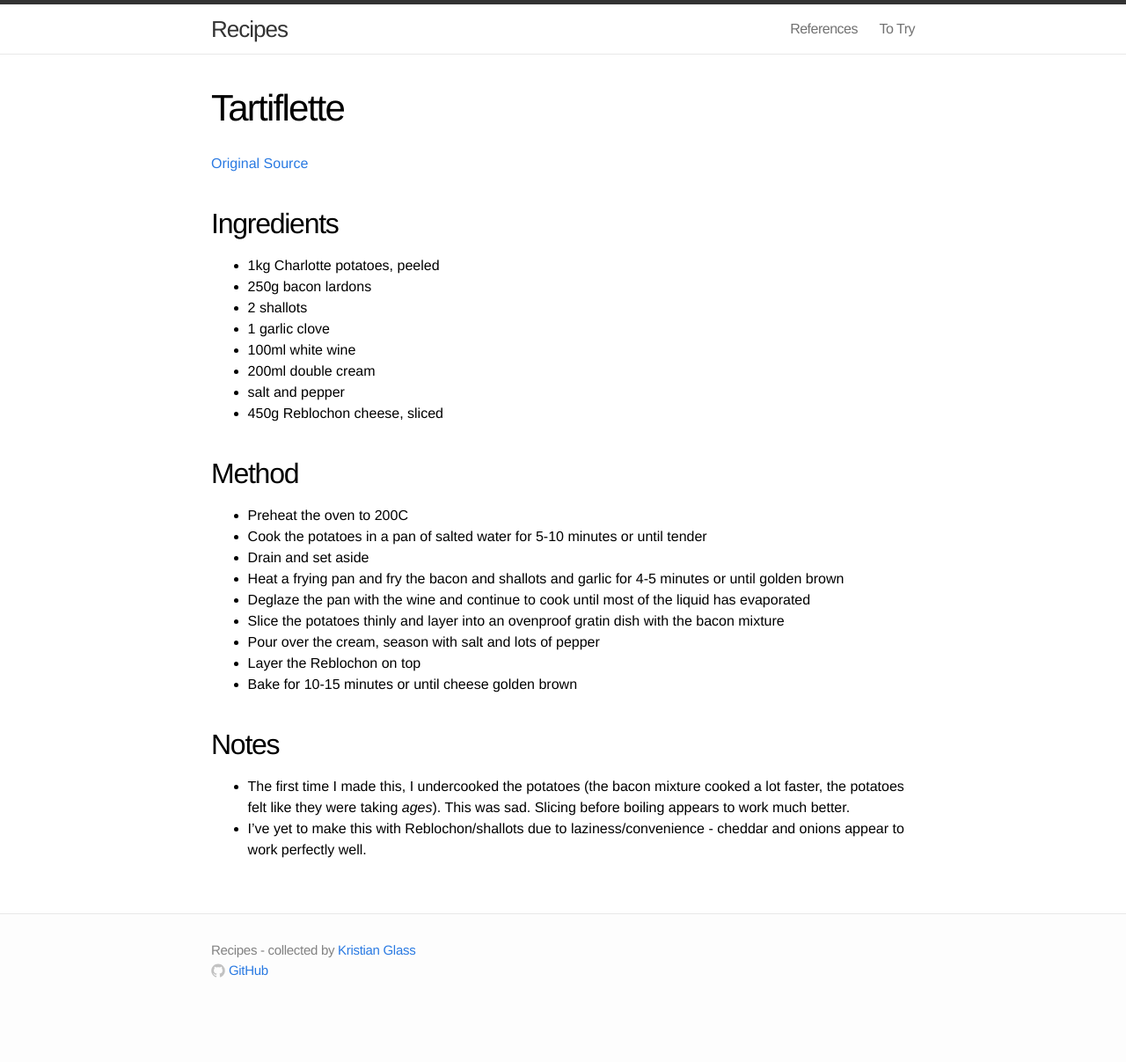
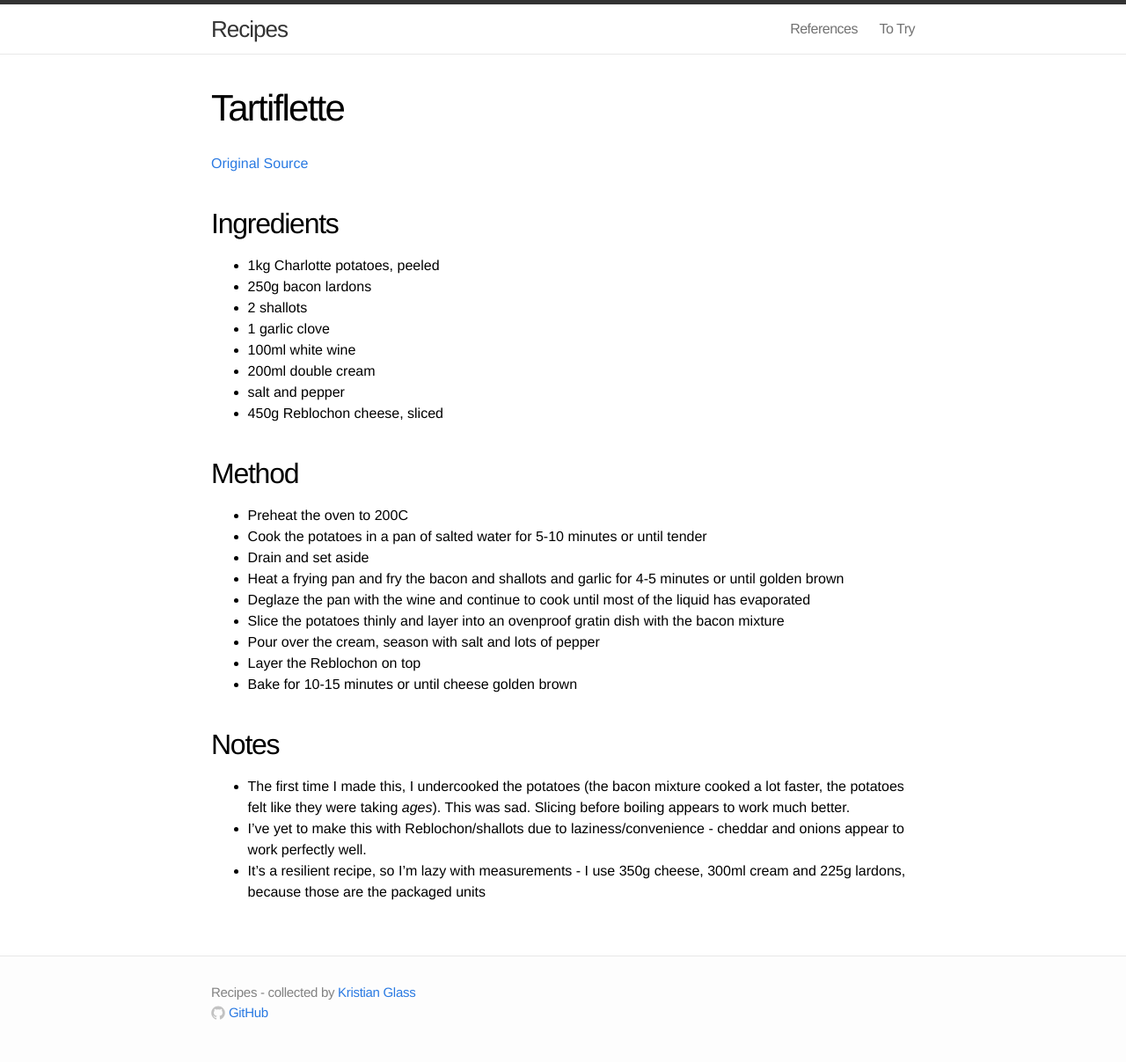
Before and after one commit to doismellburning/recipes, a Jekyll site: the page built from www/_main_meals/tartiflette/index.md, in a window 1280 px wide. Shown: the whole page at 88% size. Built offline with Jekyll 4.4.1, drawn with Linux system fonts in a browser that asks for light colours; before the commit the page ends 1159 px from its top, so only the background shows below that.

Commit message:
Add notes about tartiflette resilience

```diff
--- a/www/_main_meals/tartiflette/index.md
+++ b/www/_main_meals/tartiflette/index.md
@@ -31,3 +31,4 @@ source_url: http://www.bbc.co.uk/food/recipes/tartiflette_59096
 
 * The first time I made this, I undercooked the potatoes (the bacon mixture cooked a lot faster, the potatoes felt like they were taking *ages*). This was sad. Slicing before boiling appears to work much better.
 * I've yet to make this with Reblochon/shallots due to laziness/convenience - cheddar and onions appear to work perfectly well.
+* It's a resilient recipe, so I'm lazy with measurements - I use 350g cheese, 300ml cream and 225g lardons, because those are the packaged units
```
